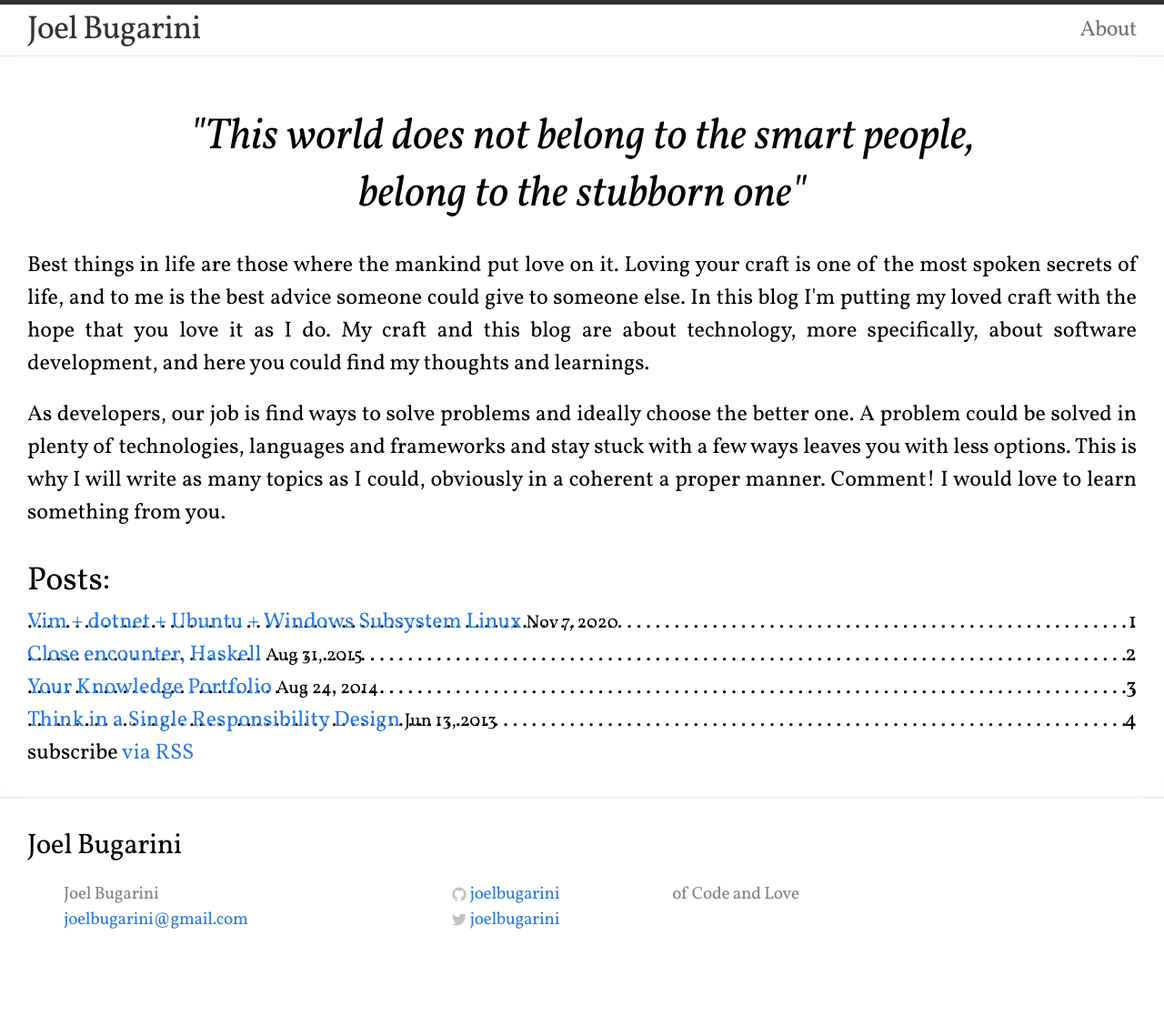
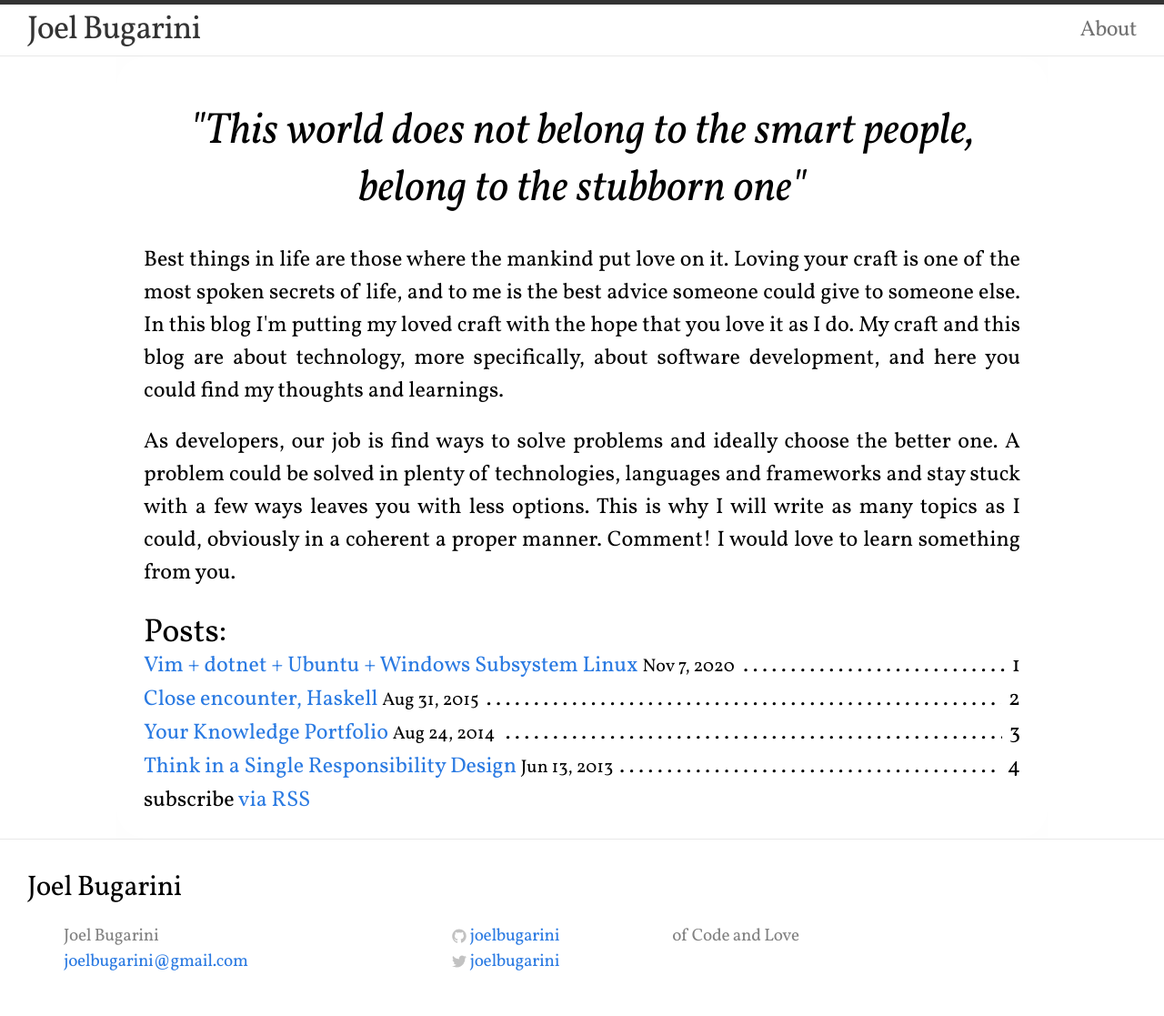
Before and after one commit to joelbugarini/joelbugarini.github.io, a Jekyll site: the page built from index.html, in a window 1280 px wide. Shown: the whole page at 91% size. Built offline with Jekyll 4.4.1, drawn with Linux system fonts in a browser that asks for light colours; before the commit the page ends 1071 px from its top, so only the background shows below that.

Commit message:
margin added

```diff
--- a/css/main.css
+++ b/css/main.css
@@ -146,9 +146,15 @@ a:visited { color: #205caa; }
 /* ----------------------------------------------------------*/
 
 .page-content {
-  padding: 30px 0;
-  background-color: #FFFFFF;
+    clear: both;
+    padding: 1em 0;
+    background-color: #FFFFFF;
     box-shadow: inset 0 0 1.5em #FEFEFE;
+    width: 80%;
+    max-width: 92.3em;
+    margin: 0 auto;
+    line-height: 1.5em;
+    position: relative;
 }
 
 
@@ -399,9 +405,11 @@ ul.leaders li:before {
  ". . . . . . . . . . . . . . . . . . . . . . . . . . . . . . . . . . . . . . . . . . . . . . . . . . . . . . . . . . . . . . . . . . . . . . . . . . . . . . . . . . . . . . . . . . . . . . . . . . . . . . . . . . . . . . . . . . . . . . . . "
  ". . . . . . . . . . . . . . . . . . . . . . . . . . . . . . . . . . . . . . . . . . . . . . . . . . . . . . . . . . . . . . . . . . . . . . . . . . . . . . . . . . . . . . . . . . . . . . . . . . . . . . . . . . . . . . . . . . . . . . . . "}
 ul.leaders span:first-child {
-    padding-right: 0.33em;
+  padding-right: 0.33em;
+  background-color:white;
 }
 ul.leaders span + span {
-    float: right;
-    padding-left: 0.33em;
+  float: right;
+  background-color:white;
+  padding-left: 0.33em;
 }
```
